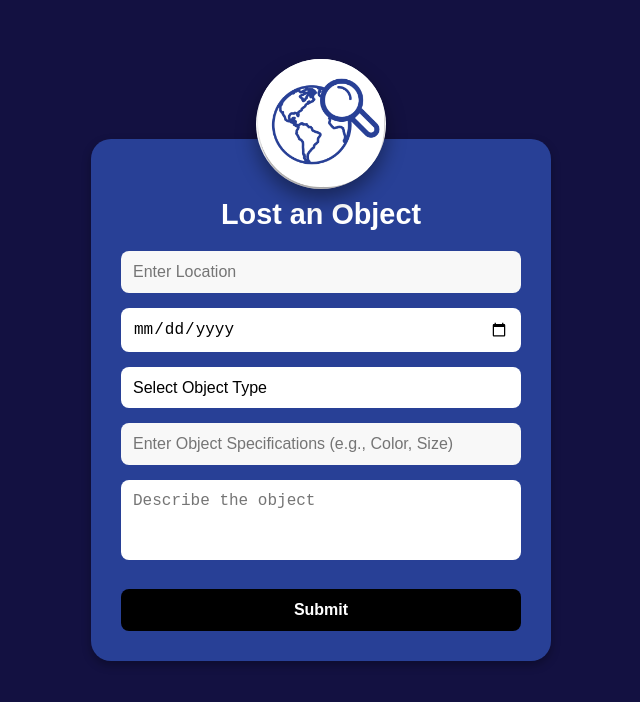
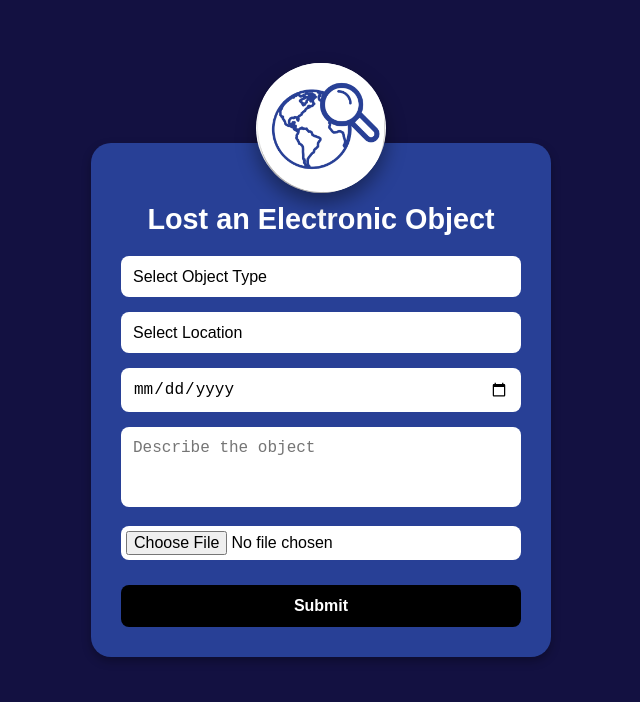
Before and after one commit to FtKuBo/SeekAndFind, a React (Vite) app: page /lost in a window 1280 px wide. Shown: the top 702 px of the page, without its empty margins (319-959 px from the left). Built offline with nearby package versions, Linux system fonts and the light colour scheme.

Commit message:
Form modifications

```diff
--- a/src/FormPage/FoundPage.jsx
+++ b/src/FormPage/FoundPage.jsx
@@ -1,21 +1,16 @@
 import React, { useState } from "react";
+import { useNavigate } from "react-router-dom"; // Importer useNavigate
 import Logo from "../assets/Logo.png";
 import "./FormPage.css";
 
 function FoundPage() {
-    const [address, setAddress] = useState("");
+    const [objectType, setObjectType] = useState("");
+    const [brand, setBrand] = useState("");
+    const [location, setLocation] = useState("");
     const [date, setDate] = useState("");
-    const [objectType, setObjectType] = useState("");
-    const [specifications, setSpecifications] = useState("");
     const [description, setDescription] = useState("");
     const [image, setImage] = useState(null);
-
-    const handleSubmit = () => {
-        if (image) {
-            console.log("Image uploaded:", image.name);
-        }
-        alert("Form submitted!");
-    };
+    const navigate = useNavigate(); // Initialiser useNavigate
 
     const handleImageChange = (e) => {
         const file = e.target.files[0];
@@ -24,21 +19,71 @@ function FoundPage() {
         }
     };
 
+    const handleSubmit = () => {
+        navigate("/")
+        alert("Form submitted!");
+        console.log({
+            objectType,
+            brand,
+            location,
+            date,
+            description,
+            imageName: image ? image.name : "No image selected",
+        });
+    };
+
     return (
         <div className="form-container">
             <div className="form-logo">
                 <img src={Logo} alt="Logo" />
             </div>
-            <h1 className="form-title">Found an Object</h1>
+            <h1 className="form-title">Found an Electronic Object</h1>
 
-            <input
-                type="text"
-                placeholder="Enter Location"
-                className="input-field"
-                value={address}
-                onChange={(e) => setAddress(e.target.value)}
-            />
+            {/* Select Object Type */}
+            <select
+                className="select-field"
+                value={objectType}
+                onChange={(e) => setObjectType(e.target.value)}
+            >
+                <option value="">Select Object Type</option>
+                {["Laptop", "Phone", "Tablet", "Smartwatch", "Headphones", "Camera"].map((device) => (
+                    <option key={device} value={device}>
+                        {device}
+                    </option>
+                ))}
+            </select>
 
+            {/* Select Brand */}
+            {objectType && (
+                <select
+                    className="select-field"
+                    value={brand}
+                    onChange={(e) => setBrand(e.target.value)}
+                >
+                    <option value="">Select Brand</option>
+                    {["Apple", "Dell", "HP", "Lenovo", "Asus", "Microsoft"].map((brandOption) => (
+                        <option key={brandOption} value={brandOption}>
+                            {brandOption}
+                        </option>
+                    ))}
+                </select>
+            )}
+
+            {/* Select Location */}
+            <select
+                className="select-field"
+                value={location}
+                onChange={(e) => setLocation(e.target.value)}
+            >
+                <option value="">Select Location</option>
+                {["Morisset Library", "Tabaret Hall", "SITE Building"].map((loc) => (
+                    <option key={loc} value={loc}>
+                        {loc}
+                    </option>
+                ))}
+            </select>
+
+            {/* Select Date */}
             <input
                 type="date"
                 className="input-field"
@@ -46,28 +91,7 @@ function FoundPage() {
                 onChange={(e) => setDate(e.target.value)}
             />
 
-            <select
-                className="select-field"
-                value={objectType}
-                onChange={(e) => setObjectType(e.target.value)}
-            >
-                <option value="">Select Object Type</option>
-                <option value="Phone">Phone</option>
-                <option value="Wallet">Wallet</option>
-                <option value="Keys">Keys</option>
-                <option value="Bag">Bag</option>
-                <option value="Jewelry">Jewelry</option>
-                <option value="Other">Other</option>
-            </select>
-
-            <input
-                type="text"
-                placeholder="Enter Object Specifications (e.g., Color, Size)"
-                className="input-field"
-                value={specifications}
-                onChange={(e) => setSpecifications(e.target.value)}
-            />
-
+            {/* Description */}
             <textarea
                 placeholder="Describe the object"
                 className="textarea-field"
@@ -75,17 +99,17 @@ function FoundPage() {
                 onChange={(e) => setDescription(e.target.value)}
             ></textarea>
 
-            {}
+            {/* Upload Image */}
             <input
                 type="file"
                 accept="image/*"
                 className="input-field"
                 onChange={handleImageChange}
             />
-
             {image && <p className="image-info">Image Selected: {image.name}</p>}
 
-            <button className="submit-button" onClick={handleSubmit}>
+            {/* Submit Button */}
+            <button className="submit-button" onClick={handleSubmit} >
                 Submit
             </button>
         </div>
--- a/src/FormPage/LostPage.jsx
+++ b/src/FormPage/LostPage.jsx
@@ -3,32 +3,105 @@ import "./FormPage.css";
 import Logo from "../assets/Logo.png";
 
 function LostPage() {
-    const [address, setAddress] = useState("");
+    const [objectType, setObjectType] = useState("");
+    const [brand, setBrand] = useState("");
+    const [location, setLocation] = useState("");
     const [date, setDate] = useState("");
-    const [objectType, setObjectType] = useState("");
-    const [specifications, setSpecifications] = useState("");
     const [description, setDescription] = useState("");
+    const [image, setImage] = useState(null);
+
+    const electronicDevices = ["Laptop", "Phone", "Tablet", "Smartwatch", "Headphones", "Camera"];
+    const brands = {
+        Laptop: ["Apple", "Dell", "HP", "Lenovo", "Asus", "Microsoft"],
+        Phone: ["Apple", "Samsung", "Google", "OnePlus", "Huawei", "Xiaomi"],
+        Tablet: ["Apple", "Samsung", "Microsoft", "Lenovo", "Huawei"],
+        Smartwatch: ["Apple", "Samsung", "Fitbit", "Garmin", "Huawei"],
+        Headphones: ["Sony", "Bose", "Beats", "JBL", "Sennheiser"],
+        Camera: ["Canon", "Nikon", "Sony", "Panasonic", "Fujifilm"],
+    };
+    const uOttawaLocations = [
+        "Morisset Library",
+        "Tabaret Hall",
+        "SITE Building",
+        "Colonel By Hall",
+        "Hamelin Hall",
+        "Desmarais Building",
+        "Fauteux Hall",
+        "STEM Complex",
+    ];
+
+    const handleImageChange = (e) => {
+        const file = e.target.files[0];
+        if (file) {
+            setImage(file);
+        }
+    };
 
     const handleSubmit = () => {
-        alert("Form submitted!");
+        alert("Lost object form submitted!");
+        console.log({
+            objectType,
+            brand,
+            location,
+            date,
+            description,
+            imageName: image ? image.name : "No image selected",
+        });
+
     };
 
     return (
         <div className="form-container">
-            {}
             <div className="form-logo">
                 <img src={Logo} alt="Logo" />
             </div>
-            <h1 className="form-title">Lost an Object</h1>
+            <h1 className="form-title">Lost an Electronic Object</h1>
 
-            <input
-                type="text"
-                placeholder="Enter Location"
-                className="input-field"
-                value={address}
-                onChange={(e) => setAddress(e.target.value)}
-            />
+            {/* Select Object Type */}
+            <select
+                className="select-field"
+                value={objectType}
+                onChange={(e) => setObjectType(e.target.value)}
+            >
+                <option value="">Select Object Type</option>
+                {electronicDevices.map((device) => (
+                    <option key={device} value={device}>
+                        {device}
+                    </option>
+                ))}
+            </select>
 
+            {/* Select Brand */}
+            {objectType && (
+                <select
+                    className="select-field"
+                    value={brand}
+                    onChange={(e) => setBrand(e.target.value)}
+                >
+                    <option value="">Select Brand</option>
+                    {brands[objectType].map((brandOption) => (
+                        <option key={brandOption} value={brandOption}>
+                            {brandOption}
+                        </option>
+                    ))}
+                </select>
+            )}
+
+            {/* Select Location */}
+            <select
+                className="select-field"
+                value={location}
+                onChange={(e) => setLocation(e.target.value)}
+            >
+                <option value="">Select Location</option>
+                {uOttawaLocations.map((loc) => (
+                    <option key={loc} value={loc}>
+                        {loc}
+                    </option>
+                ))}
+            </select>
+
+            {/* Select Date */}
             <input
                 type="date"
                 className="input-field"
@@ -36,28 +109,7 @@ function LostPage() {
                 onChange={(e) => setDate(e.target.value)}
             />
 
-            <select
-                className="select-field"
-                value={objectType}
-                onChange={(e) => setObjectType(e.target.value)}
-            >
-                <option value="">Select Object Type</option>
-                <option value="Phone">Phone</option>
-                <option value="Wallet">Wallet</option>
-                <option value="Keys">Keys</option>
-                <option value="Bag">Bag</option>
-                <option value="Jewelry">Jewelry</option>
-                <option value="Other">Other</option>
-            </select>
-
-            <input
-                type="text"
-                placeholder="Enter Object Specifications (e.g., Color, Size)"
-                className="input-field"
-                value={specifications}
-                onChange={(e) => setSpecifications(e.target.value)}
-            />
-
+            {/* Description */}
             <textarea
                 placeholder="Describe the object"
                 className="textarea-field"
@@ -65,6 +117,16 @@ function LostPage() {
                 onChange={(e) => setDescription(e.target.value)}
             ></textarea>
 
+            {/* Upload Image */}
+            <input
+                type="file"
+                accept="image/*"
+                className="input-field"
+                onChange={handleImageChange}
+            />
+            {image && <p className="image-info">Image Selected: {image.name}</p>}
+
+            {/* Submit Button */}
             <button className="submit-button" onClick={handleSubmit}>
                 Submit
             </button>
```
